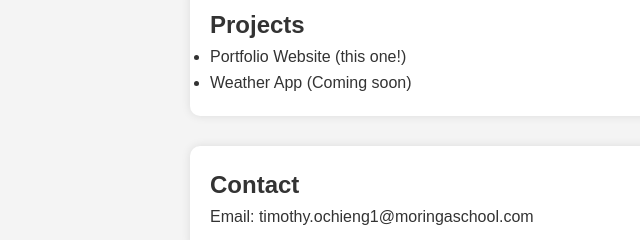
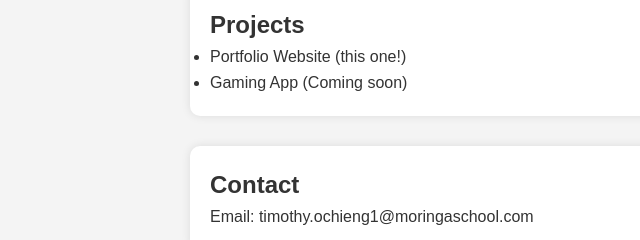
Before and after one commit to Tim21-cyber/Tims-web, a plain HTML site: page index.html in a window 1280 px wide. Shown: the part 430-670 px from the top of the page, 0-640 px from the left. Drawn offline with Linux system fonts and the light colour scheme.

```diff
--- a/index.html
+++ b/index.html
@@ -30,7 +30,7 @@
         <h2>Projects</h2>
         <ul>
             <li>Portfolio Website (this one!)</li>
-            <li>Weather App (Coming soon)</li>
+            <li>Gaming App (Coming soon)</li>
         </ul>
     </section>
 
```
